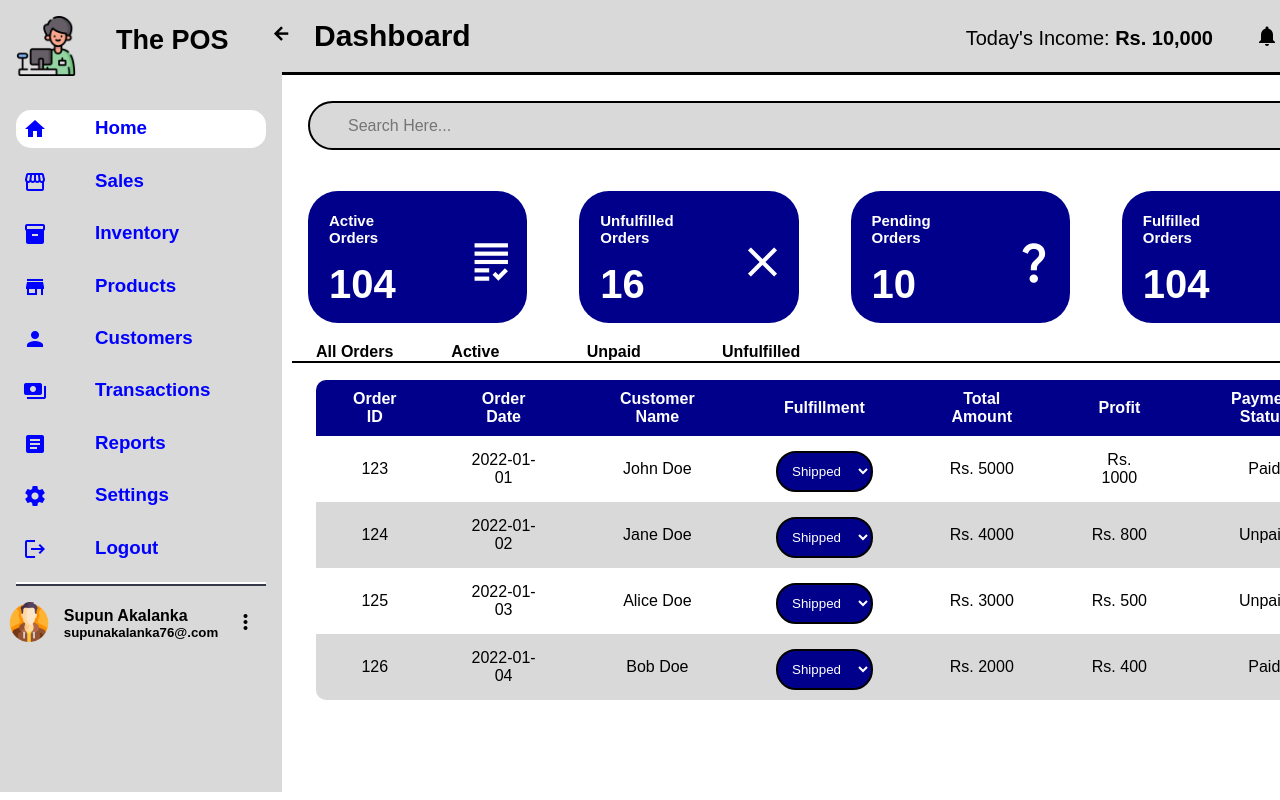
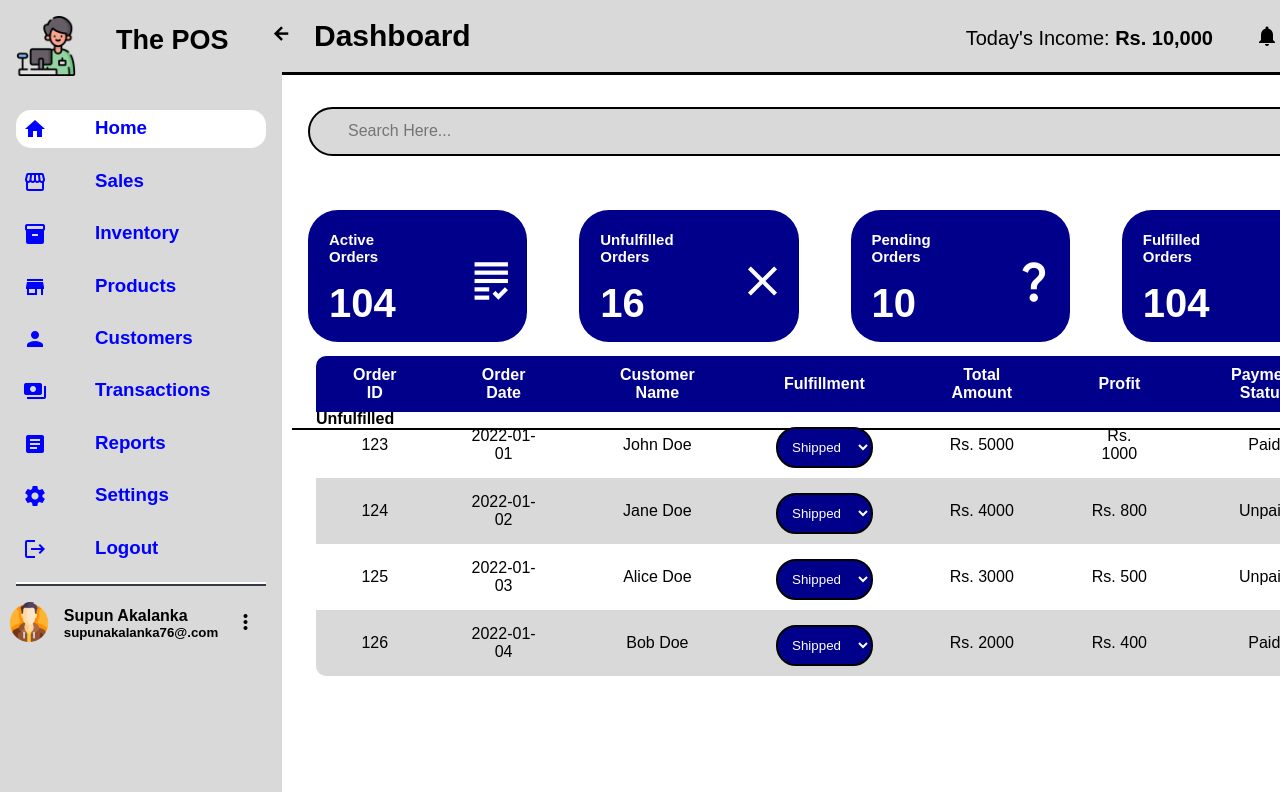
Before and after one commit to supunakalanka76/POS, a React (Create React App) app: page /sales in a window 1280 px wide. Shown: the top 800 px of the page. Built offline with nearby package versions, Linux system fonts and the light colour scheme.

Commit message:
update-components

```diff
--- a/src/components/products/Products.js
+++ b/src/components/products/Products.js
@@ -36,7 +36,7 @@ function Products() {
         <p>Home & Garden</p>
         <p>Sports & Outdoors</p>
         <p>Books</p>
-      </div>
+
 
         <div className='table3'>
           <table className='product-table3'>
@@ -66,6 +66,7 @@ function Products() {
           </table>
         </div>
       </div>
+    </div>
   )
 }
 
--- a/src/components/products/products.css
+++ b/src/components/products/products.css
@@ -48,7 +48,7 @@
 
 .products {
     display: grid;
-    grid-template-rows: 20% 80%;
+    grid-template-rows: 50% 50%;
     align-items: center;
     margin: 10px;
 }
@@ -109,7 +109,6 @@
     display: inline;
     position:absolute;
     z-index: 2;
-    top: 230px;
     padding-left: 20px;
     overflow: scroll;
     height: 450px;
--- a/src/components/sales/Sales.css
+++ b/src/components/sales/Sales.css
@@ -159,8 +159,8 @@
 }
 
 .sales-info {
-    display: grid;
-    grid-template-columns: 13% 13% 13% 13%;
+    display: flex;
+
     margin-bottom: 20px;
     border-bottom: 2px solid black;
     padding-left: 1.5rem;
@@ -179,7 +179,6 @@
     display: inline;
     position:absolute;
     z-index: 2;
-    top: 380px;
     overflow: scroll;
     border-radius: 10px;
     height: 320px;
--- a/src/components/sales/Sales.js
+++ b/src/components/sales/Sales.js
@@ -45,10 +45,12 @@ function Sales() {
 
       </div>
       <div className='sales-info'>
+        <div className='sales-info-items'>
           <p>All Orders</p>
           <p>Active</p>
           <p>Unpaid</p>
           <p>Unfulfilled</p>
+          </div>
 
         <div className='table2'>
           <table className='sales-table'>
```
Lines whose indentation alone changed are shown as unchanged.
